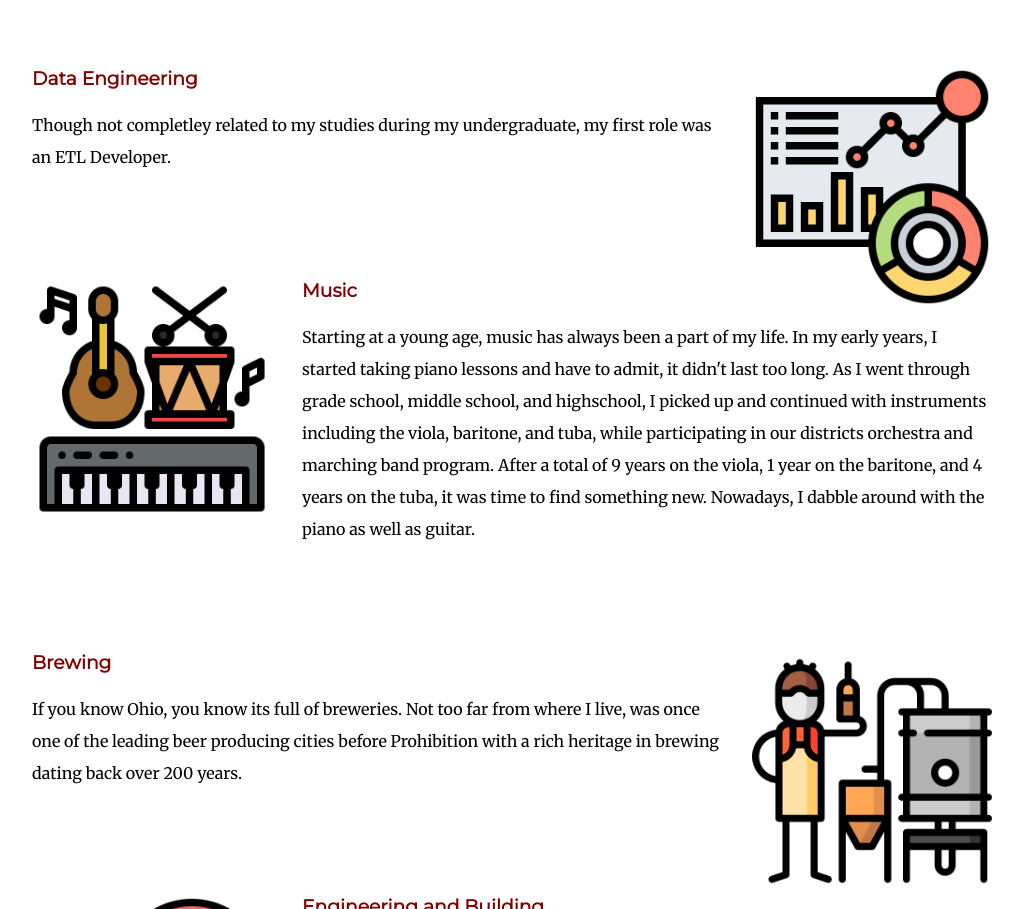
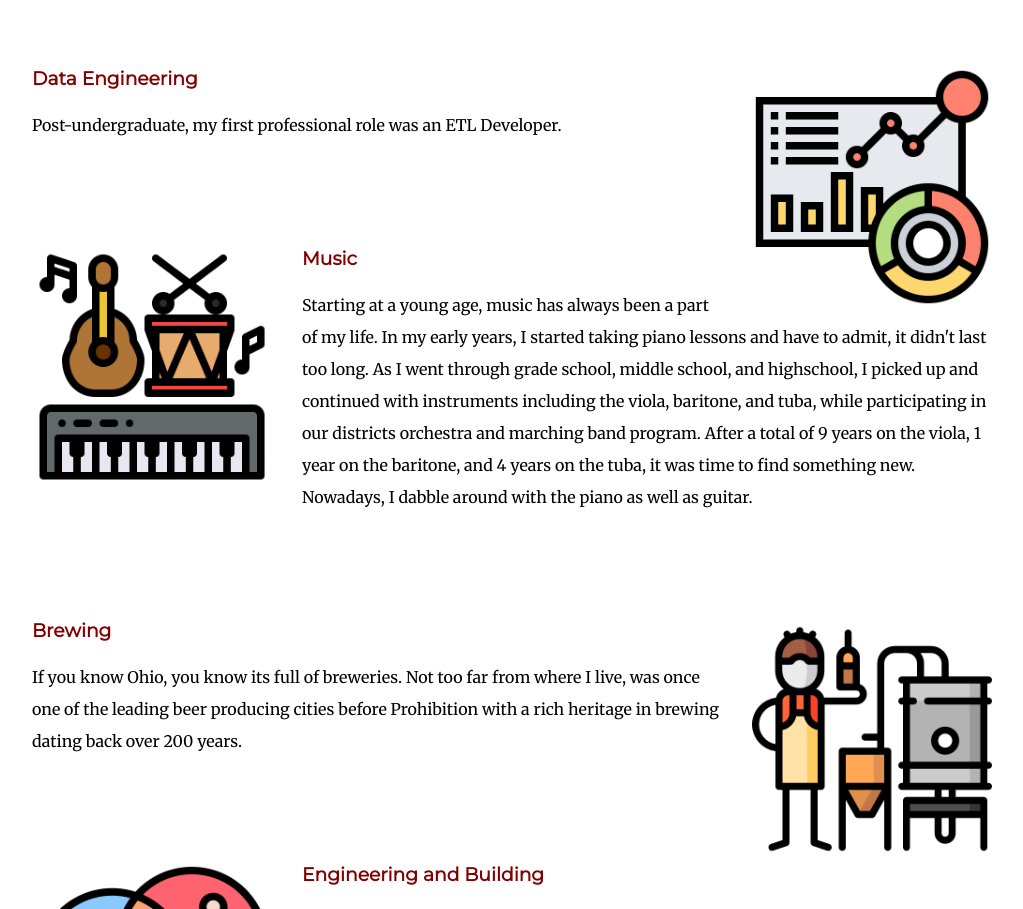
Before and after one commit to luongbn/cv, a plain HTML site: page index.html in a window 1280 px wide. Shown: the part 1996-2905 px from the top of the page, without its empty margins (128-1151 px from the left). Drawn offline with Linux system fonts and the light colour scheme.

Commit message:
Add files via upload

```diff
--- a/index.html
+++ b/index.html
@@ -36,7 +36,7 @@
                 <div class="skill-row">
                     <img class="skill-img-right" src="images/data_eng.png" alt="data-eng-img">
                     <h3>Data Engineering</h3>
-                    <p class="data-engineering-concepts-description">Though not completley related to my studies during my undergraduate, my first role was an ETL Developer.</p>
+                    <p class="data-engineering-concepts-description">Post-undergraduate, my first professional role was an ETL Developer. </p>
                 </div>
                 <div class="skill-row">
                     <img class="skill-img-left" src="images/music.png" alt="music-img">
```
